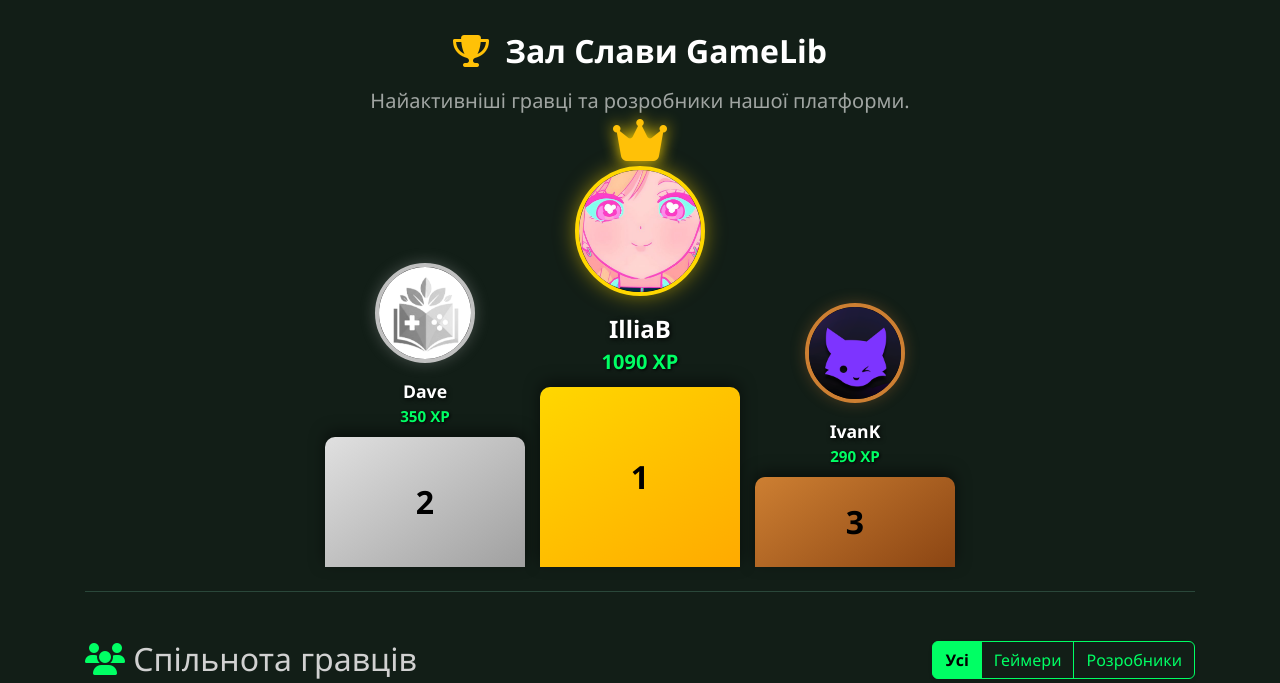
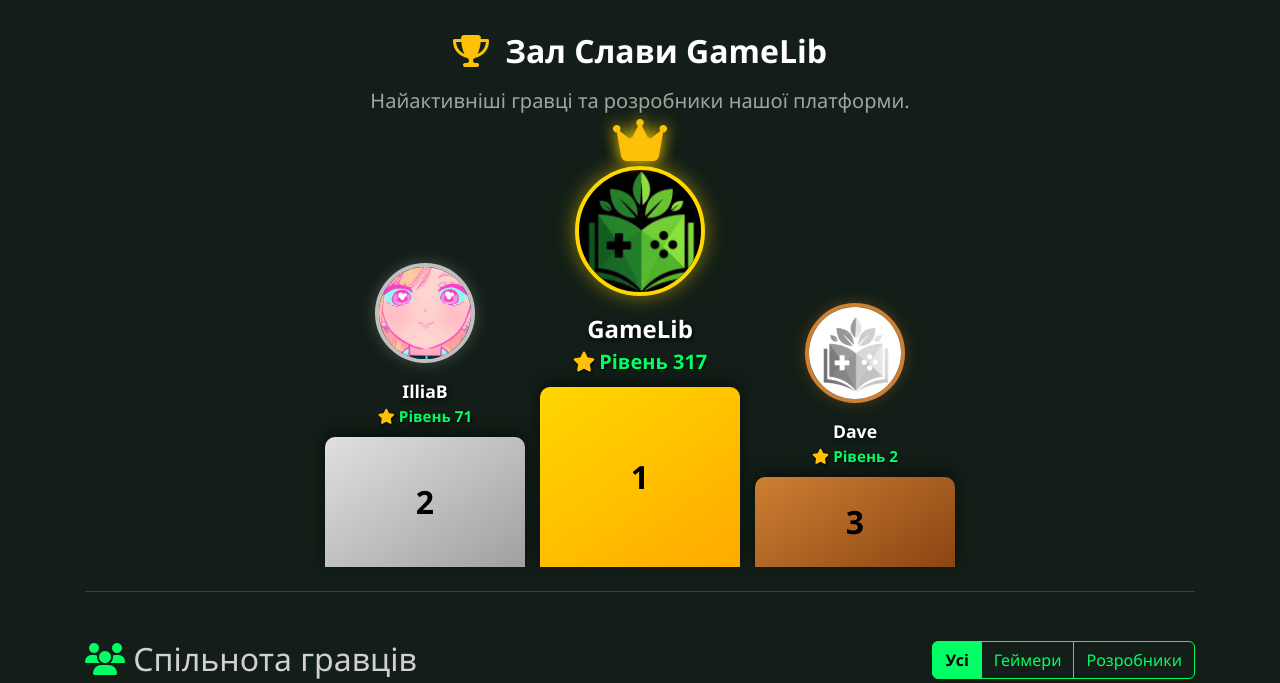
Before and after one commit to IlyaBX7/GameLib_Project, a PHP site: page /gamelib/community/community.php in a window 1280 px wide. Shown: the part 77-760 px from the top of the page. Run offline with PHP 8.4, Linux system fonts and the light colour scheme; data comes from the database, SQL or seed files in the repository.

Commit message:
Update community.php

```diff
--- a/community/community.php
+++ b/community/community.php
@@ -8,13 +8,19 @@ $stmt_top = $pdo->query("
                (SELECT COUNT(*) FROM user_library WHERE user_id = u.id) * 50 +
                (SELECT COUNT(*) FROM game_reviews WHERE user_id = u.id) * 100 +
                (SELECT COUNT(*) FROM friendships WHERE (user_id1 = u.id OR user_id2 = u.id) AND status = 'accepted') * 20 +
-               IF(u.user_role = 'developer', (SELECT COUNT(*) FROM followers WHERE developer_id = u.id) * 50, 0)
+               IF(u.user_role = 'developer', (SELECT COUNT(*) FROM followers WHERE developer_id = u.id) * 50, 0) +
+               u.bonus_xp
            ) as xp
     FROM users u
     ORDER BY xp DESC
     LIMIT 3
 ");
 $top_users = $stmt_top->fetchAll(PDO::FETCH_ASSOC);
+
+foreach ($top_users as &$tu) {
+    $tu['level'] = floor(sqrt($tu['xp'] / 100)) + 1;
+}
+unset($tu);
 
 $filter_role = isset($_GET['role']) ? $_GET['role'] : 'all';
 
@@ -47,7 +53,7 @@ require_once '../includes/header.php';
                     <a href="../user/profile.php?id=<?php echo $top_users[1]['id']; ?>" class="text-decoration-none">
                         <img src="<?php echo htmlspecialchars(resolve_url($top_users[1]['avatar_url'] ?? 'img/avatars/default.png')); ?>" class="podium-avatar">
                         <span class="podium-username d-block"><?php echo htmlspecialchars($top_users[1]['username']); ?></span>
-                        <span class="podium-xp"><?php echo $top_users[1]['xp']; ?> XP</span>
+                        <span class="podium-xp"><i class="fas fa-star text-warning me-1"></i>Рівень <?php echo $top_users[1]['level']; ?></span>
                         <div class="podium-step">2</div>
                     </a>
                 </div>
@@ -57,7 +63,7 @@ require_once '../includes/header.php';
                     <a href="../user/profile.php?id=<?php echo $top_users[0]['id']; ?>" class="text-decoration-none">
                         <img src="<?php echo htmlspecialchars(resolve_url($top_users[0]['avatar_url'] ?? 'img/avatars/default.png')); ?>" class="podium-avatar">
                         <span class="podium-username d-block fs-4"><?php echo htmlspecialchars($top_users[0]['username']); ?></span>
-                        <span class="podium-xp fs-5"><?php echo $top_users[0]['xp']; ?> XP</span>
+                        <span class="podium-xp fs-5"><i class="fas fa-star text-warning me-1"></i>Рівень <?php echo $top_users[0]['level']; ?></span>
                         <div class="podium-step">1</div>
                     </a>
                 </div>
@@ -66,7 +72,7 @@ require_once '../includes/header.php';
                     <a href="../user/profile.php?id=<?php echo $top_users[2]['id']; ?>" class="text-decoration-none">
                         <img src="<?php echo htmlspecialchars(resolve_url($top_users[2]['avatar_url'] ?? 'img/avatars/default.png')); ?>" class="podium-avatar">
                         <span class="podium-username d-block"><?php echo htmlspecialchars($top_users[2]['username']); ?></span>
-                        <span class="podium-xp"><?php echo $top_users[2]['xp']; ?> XP</span>
+                        <span class="podium-xp"><i class="fas fa-star text-warning me-1"></i>Рівень <?php echo $top_users[2]['level']; ?></span>
                         <div class="podium-step">3</div>
                     </a>
                 </div>
```
